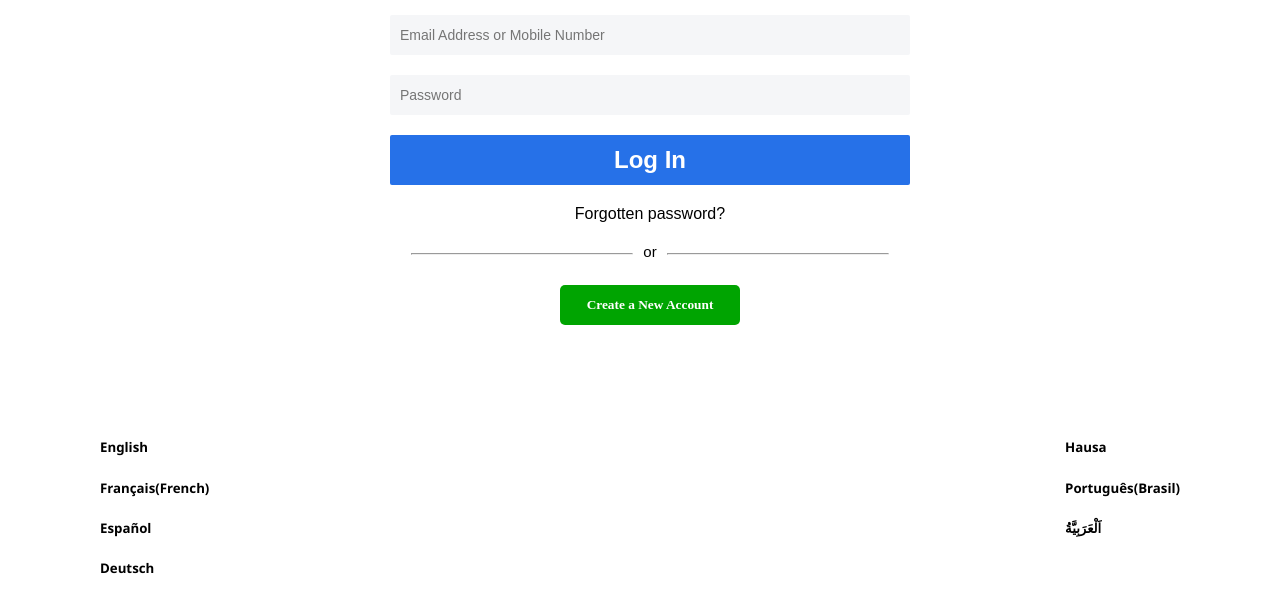
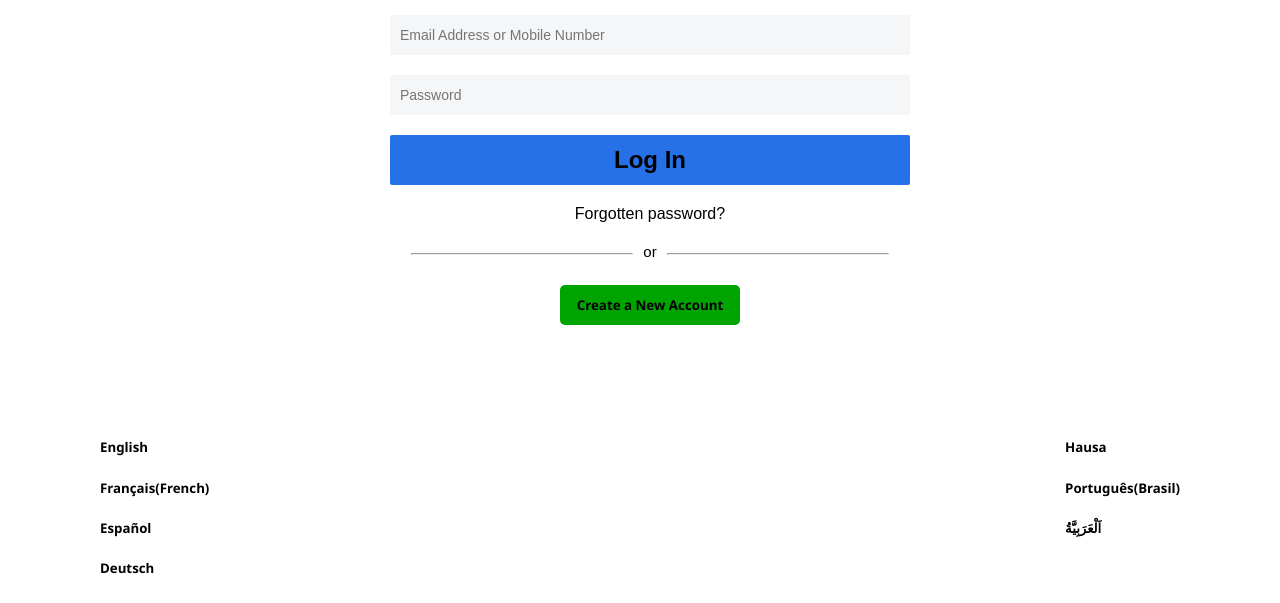
Before and after one commit to ronaldkelechi11/facebook_desktop, a website: page public/login.html in a window 1280 px wide. Shown: the part 197-800 px from the top of the page. Drawn offline with Linux system fonts and the light colour scheme.

Commit message:
Started backend

```diff
--- a/public/styling/_login.scss
+++ b/public/styling/_login.scss
@@ -83,7 +83,7 @@ body{
             width: 520px;
             height: 50px;
             background-color: #2671e8;
-            color: white;
+            color: $white;
             font-weight: bold;
             border:none;
             border-radius: 2px;
@@ -127,9 +127,9 @@ body{
             font-weight: 700;
             font-size: 32sp;
             height: 40px;
-            font-family: var(--primaryFont);
+            font-family: $primaryFont;
             justify-self: center;
-            color: white;
+            color: $white;
             z-index: 20;
             background-color: $buttonColor;
         }
```
Also changed, not shown: package.json (added, +11 -0 lines), public/register.html (added), public/styling/index.css, 1 other file.
